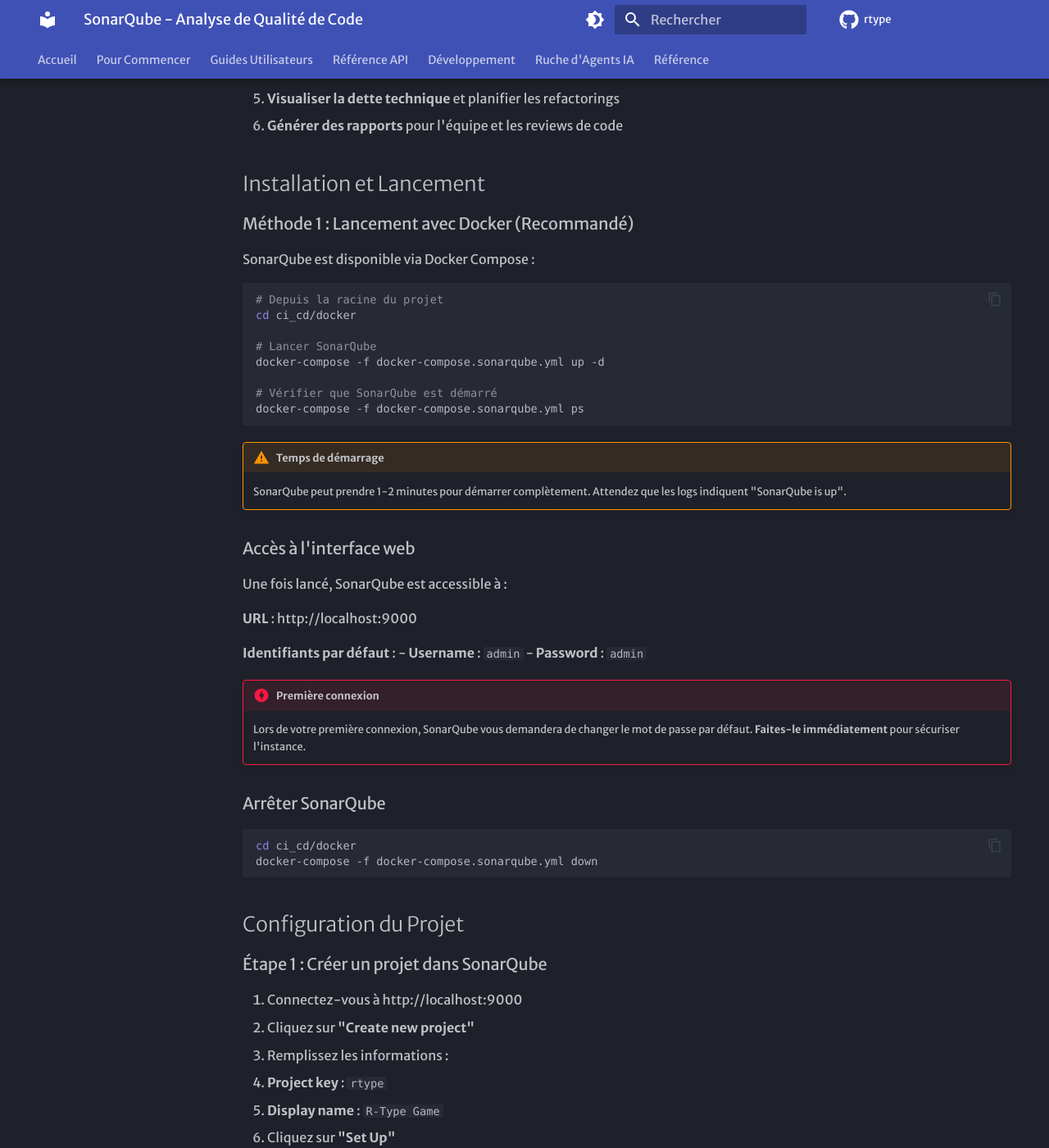
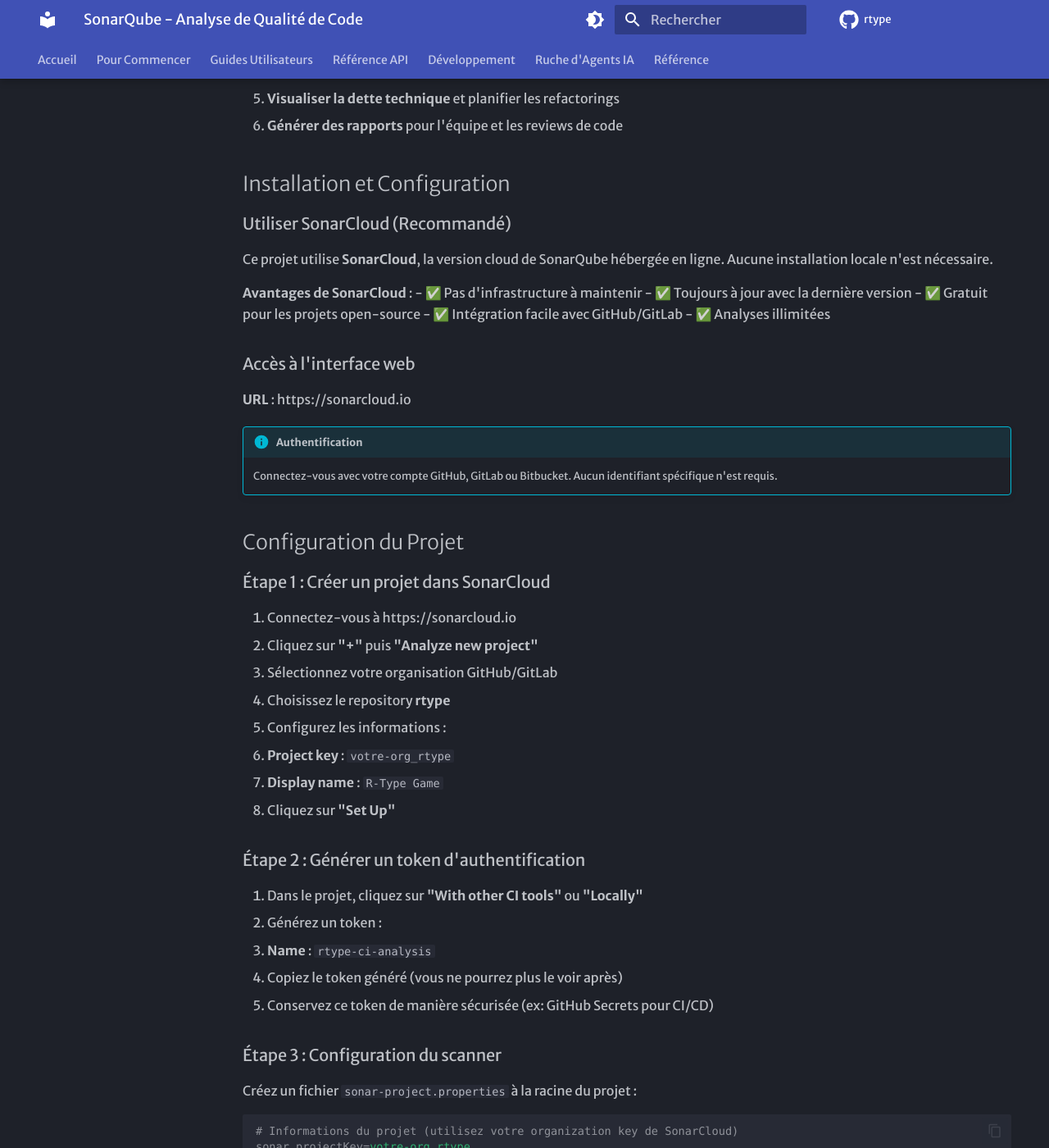
Before and after one commit to ChrisG-L/rtype, an MkDocs documentation site: the page built from docs/guides/sonarqube.md, in a window 1280 px wide and 1400 px high, scrolled down 883 px. Shown: the whole window at 82% size. Built offline with MkDocs 1.6.1 and Material for MkDocs 9.7.7, drawn with Linux system fonts in a browser that asks for light colours; some web fonts are replaced; comment, search, counter and statistics services are not loaded; the version menu is left out; some of the changed text lies outside the part shown.

Commit message:
REMOVE: docker sonarqube

````diff
--- a/docs/guides/sonarqube.md
+++ b/docs/guides/sonarqube.md
@@ -28,72 +28,55 @@
 5. **Visualiser la dette technique** et planifier les refactorings
 6. **Générer des rapports** pour l'équipe et les reviews de code
 
-## Installation et Lancement
+## Installation et Configuration
 
-### Méthode 1 : Lancement avec Docker (Recommandé)
+### Utiliser SonarCloud (Recommandé)
 
-SonarQube est disponible via Docker Compose :
+Ce projet utilise **SonarCloud**, la version cloud de SonarQube hébergée en ligne. Aucune installation locale n'est nécessaire.
 
-```bash
-# Depuis la racine du projet
-cd ci_cd/docker
-
-# Lancer SonarQube
-docker-compose -f docker-compose.sonarqube.yml up -d
-
-# Vérifier que SonarQube est démarré
-docker-compose -f docker-compose.sonarqube.yml ps
-```
-
-!!! warning "Temps de démarrage"
-    SonarQube peut prendre 1-2 minutes pour démarrer complètement. Attendez que les logs indiquent "SonarQube is up".
+**Avantages de SonarCloud** :
+- ✅ Pas d'infrastructure à maintenir
+- ✅ Toujours à jour avec la dernière version
+- ✅ Gratuit pour les projets open-source
+- ✅ Intégration facile avec GitHub/GitLab
+- ✅ Analyses illimitées
 
 ### Accès à l'interface web
 
-Une fois lancé, SonarQube est accessible à :
+**URL** : https://sonarcloud.io
 
-**URL** : http://localhost:9000
-
-**Identifiants par défaut** :
-- **Username** : `admin`
-- **Password** : `admin`
-
-!!! danger "Première connexion"
-    Lors de votre première connexion, SonarQube vous demandera de changer le mot de passe par défaut. **Faites-le immédiatement** pour sécuriser l'instance.
-
-### Arrêter SonarQube
-
-```bash
-cd ci_cd/docker
-docker-compose -f docker-compose.sonarqube.yml down
-```
+!!! info "Authentification"
+    Connectez-vous avec votre compte GitHub, GitLab ou Bitbucket. Aucun identifiant spécifique n'est requis.
 
 ## Configuration du Projet
 
-### Étape 1 : Créer un projet dans SonarQube
+### Étape 1 : Créer un projet dans SonarCloud
 
-1. Connectez-vous à http://localhost:9000
-2. Cliquez sur **"Create new project"**
-3. Remplissez les informations :
-   - **Project key** : `rtype`
+1. Connectez-vous à https://sonarcloud.io
+2. Cliquez sur **"+"** puis **"Analyze new project"**
+3. Sélectionnez votre organisation GitHub/GitLab
+4. Choisissez le repository **rtype**
+5. Configurez les informations :
+   - **Project key** : `votre-org_rtype`
    - **Display name** : `R-Type Game`
-4. Cliquez sur **"Set Up"**
+6. Cliquez sur **"Set Up"**
 
 ### Étape 2 : Générer un token d'authentification
 
-1. Dans le projet, cliquez sur **"Locally"**
+1. Dans le projet, cliquez sur **"With other CI tools"** ou **"Locally"**
 2. Générez un token :
-   - **Name** : `rtype-local-analysis`
+   - **Name** : `rtype-ci-analysis`
    - Copiez le token généré (vous ne pourrez plus le voir après)
-3. Conservez ce token de manière sécurisée
+3. Conservez ce token de manière sécurisée (ex: GitHub Secrets pour CI/CD)
 
 ### Étape 3 : Configuration du scanner
 
 Créez un fichier `sonar-project.properties` à la racine du projet :
 
 ```properties
-# Informations du projet
-sonar.projectKey=rtype
+# Informations du projet (utilisez votre organization key de SonarCloud)
+sonar.projectKey=votre-org_rtype
+sonar.organization=votre-org
 sonar.projectName=R-Type Game
 sonar.projectVersion=1.0
 
@@ -118,6 +101,9 @@
 # Standards C++
 sonar.cfamily.standard=c++23
 sonar.cfamily.threads=4
+
+# URL de SonarCloud
+sonar.host.url=https://sonarcloud.io
 ```
 
 ## Analyse du Code
@@ -143,10 +129,11 @@
 ```bash
 # Depuis la racine du projet
 sonar-scanner \
-  -Dsonar.projectKey=rtype \
+  -Dsonar.projectKey=votre-org_rtype \
+  -Dsonar.organization=votre-org \
   -Dsonar.sources=src \
   -Dsonar.tests=tests \
-  -Dsonar.host.url=http://localhost:9000 \
+  -Dsonar.host.url=https://sonarcloud.io \
   -Dsonar.login=VOTRE_TOKEN_ICI
 ```
 
@@ -172,35 +159,38 @@
 # 4. Compiler avec le build wrapper
 build-wrapper-linux-x86-64 --out-dir build/bw-output ./scripts/compile.sh
 
-# 5. Lancer l'analyse SonarQube
+# 5. Lancer l'analyse SonarCloud
 sonar-scanner \
-  -Dsonar.projectKey=rtype \
+  -Dsonar.projectKey=votre-org_rtype \
+  -Dsonar.organization=votre-org \
   -Dsonar.sources=src \
   -Dsonar.tests=tests \
   -Dsonar.cfamily.build-wrapper-output=build/bw-output \
-  -Dsonar.host.url=http://localhost:9000 \
+  -Dsonar.host.url=https://sonarcloud.io \
   -Dsonar.login=VOTRE_TOKEN_ICI
 ```
 
 ### Méthode 3 : Script d'analyse automatique
 
-Créez un script `scripts/sonar-analyze.sh` :
+Le projet inclut déjà un script `scripts/sonar-analyze.sh` qui automatise l'analyse :
 
 ```bash
 #!/bin/bash
 set -e
 
-# Variables
-SONAR_HOST="http://localhost:9000"
+# Variables (configurez votre organisation et token)
+SONAR_HOST="${SONAR_HOST:-https://sonarcloud.io}"
 SONAR_TOKEN="${SONAR_TOKEN:-your-token-here}"
+SONAR_ORG="${SONAR_ORG:-votre-org}"
+SONAR_PROJECT="${SONAR_PROJECT:-votre-org_rtype}"
 PROJECT_ROOT="$(cd "$(git rev-parse --show-toplevel)" && pwd)"
 
-echo "🔍 Lancement de l'analyse SonarQube..."
+echo "🔍 Lancement de l'analyse SonarCloud..."
 
-# Vérifier que SonarQube est accessible
+# Vérifier que SonarCloud est accessible
 if ! curl -s "$SONAR_HOST/api/system/status" > /dev/null; then
-    echo "❌ Erreur: SonarQube n'est pas accessible à $SONAR_HOST"
-    echo "💡 Lancez-le avec: cd ci_cd/docker && docker-compose -f docker-compose.sonarqube.yml up -d"
+    echo "❌ Erreur: SonarCloud n'est pas accessible à $SONAR_HOST"
+    echo "💡 Vérifiez votre connexion internet"
     exit 1
 fi
 
@@ -214,9 +204,10 @@
 build-wrapper-linux-x86-64 --out-dir build/bw-output ./scripts/compile.sh
 
 # Lancer l'analyse
-echo "📊 Analyse SonarQube en cours..."
+echo "📊 Analyse SonarCloud en cours..."
 sonar-scanner \
-  -Dsonar.projectKey=rtype \
+  -Dsonar.projectKey="$SONAR_PROJECT" \
+  -Dsonar.organization="$SONAR_ORG" \
   -Dsonar.sources=src \
   -Dsonar.tests=tests \
   -Dsonar.cfamily.build-wrapper-output=build/bw-output \
@@ -224,13 +215,18 @@
   -Dsonar.login="$SONAR_TOKEN"
 
 echo "✅ Analyse terminée!"
-echo "📈 Consultez les résultats sur: $SONAR_HOST/dashboard?id=rtype"
+echo "📈 Consultez les résultats sur: $SONAR_HOST/project/overview?id=$SONAR_PROJECT"
 ```
 
-Puis lancez-le :
+Puis lancez-le avec vos variables d'environnement :
 
 ```bash
-chmod +x scripts/sonar-analyze.sh
+# Configurer les variables d'environnement
+export SONAR_TOKEN="votre-token"
+export SONAR_ORG="votre-org"
+export SONAR_PROJECT="votre-org_rtype"
+
+# Lancer l'analyse
 ./scripts/sonar-analyze.sh
 ```
 
@@ -370,18 +366,23 @@
 ### Avant de créer une Pull Request
 
 ```bash
-# 1. Lancer l'analyse locale
+# 1. Configurer les variables d'environnement
+export SONAR_TOKEN="votre-token"
+export SONAR_ORG="votre-org"
+export SONAR_PROJECT="votre-org_rtype"
+
+# 2. Lancer l'analyse locale
 ./scripts/sonar-analyze.sh
 
-# 2. Consulter les résultats
-# http://localhost:9000/dashboard?id=rtype
+# 3. Consulter les résultats
+# https://sonarcloud.io/project/overview?id=votre-org_rtype
 
-# 3. Corriger les problèmes détectés
+# 4. Corriger les problèmes détectés
 
-# 4. Re-analyser pour vérifier
+# 5. Re-analyser pour vérifier
 ./scripts/sonar-analyze.sh
 
-# 5. Si tout est vert, créer la PR
+# 6. Si tout est vert, créer la PR
 ```
 
 ### Règles à suivre
@@ -398,37 +399,32 @@
 
 | Commande | Description |
 |----------|-------------|
-| `docker-compose -f ci_cd/docker/docker-compose.sonarqube.yml up -d` | Lancer SonarQube |
-| `docker-compose -f ci_cd/docker/docker-compose.sonarqube.yml down` | Arrêter SonarQube |
-| `docker-compose -f ci_cd/docker/docker-compose.sonarqube.yml logs -f` | Voir les logs SonarQube |
+| `export SONAR_TOKEN="token"` | Configurer le token d'authentification |
+| `export SONAR_ORG="org"` | Configurer l'organisation SonarCloud |
+| `export SONAR_PROJECT="org_rtype"` | Configurer le projet key |
 | `./scripts/sonar-analyze.sh` | Lancer une analyse complète |
 | `sonar-scanner` | Lancer une analyse manuelle |
 | `build-wrapper-linux-x86-64 --out-dir build/bw-output ./scripts/compile.sh` | Compiler avec build-wrapper |
 
 ## Résolution des Problèmes
 
-### SonarQube ne démarre pas
+### Erreur "Unauthorized" lors de l'analyse
 
 ```bash
-# Vérifier les logs
-docker-compose -f ci_cd/docker/docker-compose.sonarqube.yml logs
-
-# Vérifier l'espace disque (SonarQube nécessite au moins 2GB)
-df -h
-
-# Redémarrer complètement
-docker-compose -f ci_cd/docker/docker-compose.sonarqube.yml down -v
-docker-compose -f ci_cd/docker/docker-compose.sonarqube.yml up -d
+# Vérifier que votre token est valide
+# 1. Allez sur https://sonarcloud.io
+# 2. Mon compte > Security > Tokens
+# 3. Générez un nouveau token si nécessaire
+# 4. Configurez-le: export SONAR_TOKEN="nouveau-token"
 ```
 
-### Erreur "Elasticsearch: max virtual memory areas too low"
+### Erreur "Organization not found"
 
 ```bash
-# Sur Linux
-sudo sysctl -w vm.max_map_count=262144
-
-# Pour rendre permanent
-echo "vm.max_map_count=262144" | sudo tee -a /etc/sysctl.conf
+# Vérifier le nom de votre organisation sur SonarCloud
+# 1. Allez sur https://sonarcloud.io
+# 2. Vérifiez le nom dans l'URL : sonarcloud.io/organizations/VOTRE-ORG
+# 3. Configurez: export SONAR_ORG="VOTRE-ORG"
 ```
 
 ### Analyse échoue avec "build-wrapper not found"
@@ -440,27 +436,36 @@
 export PATH=$PATH:/opt/build-wrapper-linux-x86
 ```
 
-### Token d'authentification invalide
+### Erreur "Project key already exists"
 
 ```bash
-# Générer un nouveau token :
-# 1. Allez sur http://localhost:9000
-# 2. My Account > Security > Generate Tokens
-# 3. Utilisez le nouveau token dans vos commandes
+# Le projet existe déjà sur SonarCloud
+# 1. Utilisez le project key existant dans sonar-project.properties
+# 2. Ou supprimez le projet sur SonarCloud et recréez-le
+```
+
+### Problème de connexion à SonarCloud
+
+```bash
+# Vérifier la connectivité
+curl -I https://sonarcloud.io
+
+# Si le problème persiste, vérifier votre pare-feu/proxy
 ```
 
 ## Ressources Additionnelles
 
-- [Documentation officielle SonarQube](https://docs.sonarqube.org/)
+- [Documentation officielle SonarCloud](https://docs.sonarcloud.io/)
+- [Documentation SonarQube](https://docs.sonarqube.org/)
 - [Règles C++ SonarQube](https://rules.sonarsource.com/cpp/)
 - [Build Wrapper pour C++](https://docs.sonarqube.org/latest/analyzing-source-code/languages/c-family/)
-- [Quality Gates](https://docs.sonarqube.org/latest/user-guide/quality-gates/)
-- [Intégration Jenkins](https://docs.sonarqube.org/latest/analyzing-source-code/ci-integration/jenkins-integration/)
+- [Quality Gates](https://docs.sonarcloud.io/improving/quality-gates/)
+- [Intégration CI/CD](https://docs.sonarcloud.io/advanced-setup/ci-based-analysis/)
 
 ## Prochaines Étapes
 
-1. [Installer et configurer SonarQube](#installation-et-lancement)
-2. [Créer votre premier projet](#configuration-du-projet)
+1. [Créer un compte SonarCloud](#installation-et-configuration)
+2. [Configurer votre projet](#configuration-du-projet)
 3. [Lancer votre première analyse](#analyse-du-code)
 4. [Configurer les Quality Gates](#quality-gates)
 5. [Intégrer à Jenkins](#integration-avec-jenkins)
@@ -468,4 +473,4 @@
 
 ---
 
-**Note** : SonarQube est un outil puissant pour maintenir la qualité du code. Utilisez-le régulièrement pour détecter les problèmes tôt et maintenir un code propre et maintenable !
+**Note** : SonarCloud est un outil puissant pour maintenir la qualité du code. Utilisez-le régulièrement pour détecter les problèmes tôt et maintenir un code propre et maintenable !
````
Also changed, not shown: README.md (+2 -3 lines), docs/index.md (+13 -13 lines), 5 other files.
